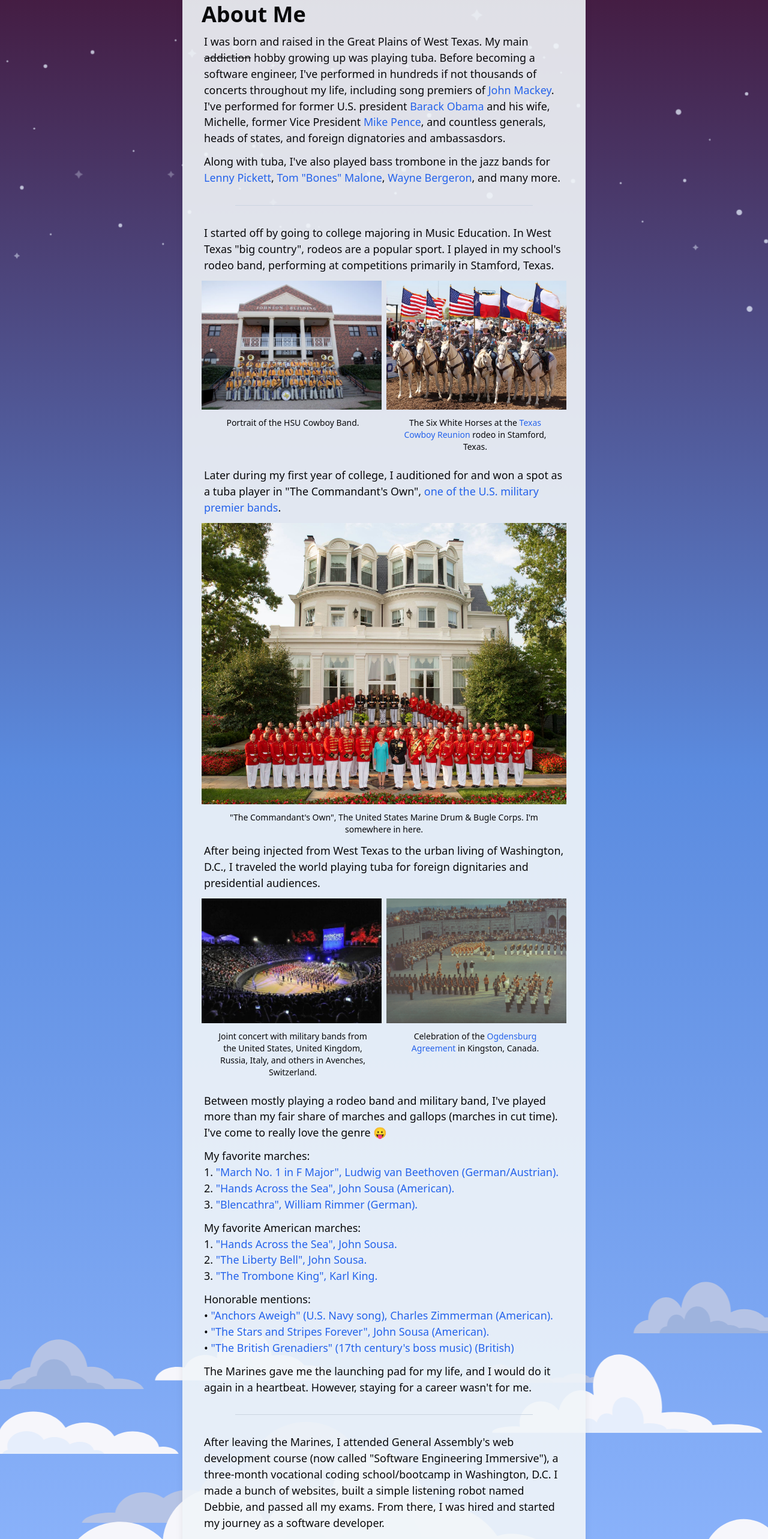
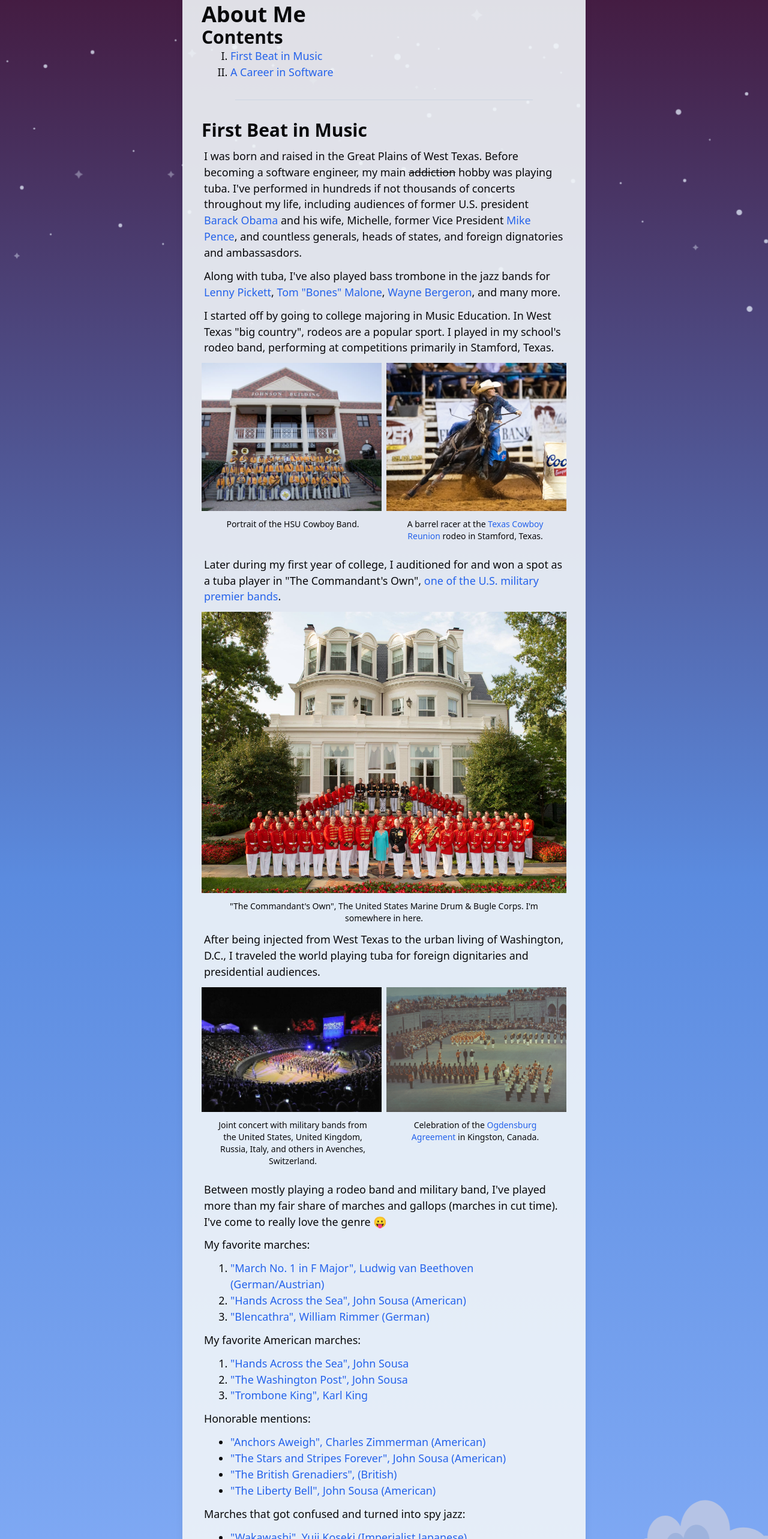
Before and after one commit to bananabrann/brannan.cloud, a SvelteKit app: page /me in a window 1280 px wide. Shown: the part 60-2626 px from the top of the page at 60% size. Built offline with nearby package versions, Linux system fonts and the light colour scheme; a web font is replaced by a local one.

Commit message:
Changes pictures and move content

```diff
--- a/src/app.scss
+++ b/src/app.scss
@@ -13,6 +13,15 @@ h3 {
 }
 h4 {
 	@apply text-xl font-bold;
+}
+
+ol {
+	list-style-type: upper-roman;
+	margin-left: 3rem;
+}
+ul {
+	margin-left: 3rem;
+	list-style-type: disc;
 }
 
 // pre is used for code blocks. All styles should be essentially wiped,
--- a/src/routes/+layout.svelte
+++ b/src/routes/+layout.svelte
@@ -158,6 +158,10 @@
 		}
 	}
 
+	ul {
+		@apply list-none;
+	}
+
 	#cloud-board {
 		position: fixed;
 		width: 100%;
--- a/src/routes/me/+page.svelte
+++ b/src/routes/me/+page.svelte
@@ -4,20 +4,28 @@
 	import unitPhoto from "$lib/assets/jpeg/db.jpg";
 	import avenchesPhoto from "$lib/assets/jpeg/avenches.jpg";
 	import fhgPhoto from "$lib/assets/jpeg/fhg-1954.jpg";
-	import horsePhoto from "$lib/assets/jpeg/horses.jpg";
+	import horsePhoto from "$lib/assets/png/horse.png";
 	import cowboyBandPhoto from "$lib/assets/jpeg/cbb.jpg";
 </script>
 
 <ReadingPage>
 	<h1>About Me</h1>
+
+	<h2>Contents</h2>
+	<ol>
+		<li><a href="#first-beat">First Beat in Music</a></li>
+		<li><a href="#career-in-software">A Career in Software</a></li>
+	</ol>
+
+	<SimpleLine />
+
+	<h2 id="first-beat">First Beat in Music</h2>
+
 	<!-- prettier-ignore -->
 	<p>
-		I was born and raised in the Great Plains of West Texas. My main <del>addiction</del>
-		hobby growing up was playing tuba. Before becoming a software engineer, I've performed
-		in hundreds if not thousands of concerts throughout my life, including song premiers of
-		<a href="https://en.wikipedia.org/wiki/John_Mackey_(composer)" target="_blank">John Mackey</a>.
-
-		I've performed for former U.S. president
+		I was born and raised in the Great Plains of West Texas. Before becoming a software engineer,
+		my main <del>addiction</del> hobby was playing tuba. I've performed in hundreds if not
+		thousands of concerts throughout my life, including audiences of former U.S. president
 		<a href="https://en.wikipedia.org/wiki/Barack_Obama" target="_blank">Barack Obama</a>
 		and his wife, Michelle, former Vice President
 		<a href="https://en.wikipedia.org/wiki/Mike_Pence" target="_blank">Mike Pence</a>, and
@@ -31,8 +39,6 @@
 		<a href="https://en.wikipedia.org/wiki/Tom_Malone_(musician)" target="_blank">Tom "Bones" Malone</a>,
 		<a href="https://en.wikipedia.org/wiki/Wayne_Bergeron">Wayne Bergeron</a>, and many more.
 	</p>
-
-	<SimpleLine />
 
 	<p>
 		I started off by going to college majoring in Music Education. In West Texas "big country",
@@ -51,7 +57,7 @@
 	<div class="flex text-sm mx-1 gap-2 text-center">
 		<p class="w-full px-4">Portrait of the HSU Cowboy Band.</p>
 		<p class="w-full px-4">
-			The Six White Horses at the <a
+			A barrel racer at the <a
 				href="https://en.wikipedia.org/?title=Texas_Cowboy_Reunion&redirect=no"
 				target="_blank">Texas Cowboy Reunion</a
 			> rodeo in Stamford, Texas.
@@ -102,36 +108,50 @@
 		marches and gallops (marches in cut time). I've come to really love the genre 😛
 	</p>
 
-	<!-- prettier-ignore -->
-	<p>
-		My favorite marches: <br />
-		1. <a href="https://youtu.be/Fb9HkJam-WI" target="_blank">"March No. 1 in F Major", Ludwig van Beethoven (German/Austrian).</a><br>
-		2. <a href="https://youtu.be/W4x3LFlnfcg" target="_blank">"Hands Across the Sea", John Sousa (American).</a><br>
-		3. <a href="https://youtu.be/GF-8-avIdYI" target="_blank">"Blencathra", William Rimmer (German).</a>
-	</p>
+	<p>My favorite marches:</p>
 
 	<!-- prettier-ignore -->
-	<p>
-		My favorite American marches: <br />
-		1. <a href="https://youtu.be/W4x3LFlnfcg" target="_blank">"Hands Across the Sea", John Sousa.</a><br>
-		2. <a href="https://youtu.be/EZeU5COPFEI" target="_blank">"The Liberty Bell", John Sousa.</a><br>
-		3. <a href="https://youtu.be/37Ps_YDFQJg" target="_blank">"The Trombone King", Karl King.</a>
-	</p>
+	<ol class="list-decimal">
+		<li><a href="https://youtu.be/Fb9HkJam-WI" target="_blank">"March No. 1 in F Major", Ludwig van Beethoven (German/Austrian)</a></li>
+		<li><a href="https://youtu.be/W4x3LFlnfcg" target="_blank">"Hands Across the Sea", John Sousa (American)</a></li>
+		<li><a href="https://youtu.be/GF-8-avIdYI" target="_blank">"Blencathra", William Rimmer (German)</a></li>
+	</ol>
+
+	<p>My favorite American marches:</p>
 
 	<!-- prettier-ignore -->
-	<p>
-		Honorable mentions: <br />
-		• <a href="https://youtu.be/ln-3VMr7l-Y" target="_blank">"Anchors Aweigh" (U.S. Navy song), Charles Zimmerman (American).</a><br>
-		• <a href="https://youtu.be/a-7XWhyvIpE&t=57" target="_blank">"The Stars and Stripes Forever", John Sousa (American).</a><br>
-		• <a href="https://youtu.be/jZzHK4iJ1jM">"The British Grenadiers" (17th century's boss music) (British)</a>
-	</p>
+	<ol class="list-decimal">
+		<li><a href="https://youtu.be/W4x3LFlnfcg" target="_blank">"Hands Across the Sea", John Sousa</a></li>
+		<li><a href="https://youtu.be/peidgSY8A50" target="_blank">"The Washington Post", John Sousa</a></li>
+		<li><a href="https://youtu.be/37Ps_YDFQJg" target="_blank">"Trombone King", Karl King</a></li>
+	</ol>
+
+	<p>Honorable mentions:</p>
+
+	<!-- prettier-ignore -->
+	<ul>
+		<li><a href="https://youtu.be/ln-3VMr7l-Y" target="_blank">"Anchors Aweigh", Charles Zimmerman (American)</a></li>
+		<li><a href="https://youtu.be/a-7XWhyvIpE&t=57" target="_blank">"The Stars and Stripes Forever", John Sousa (American)</a></li>
+		<li><a href="https://youtu.be/jZzHK4iJ1jM">"The British Grenadiers", (British)</a></li>
+		<li><a href="https://youtu.be/EZeU5COPFEI" target="_blank">"The Liberty Bell", John Sousa (American)</a></li>
+	</ul>
+
+	<p>Marches that got confused and turned into spy jazz:</p>
+
+	<!-- prettier-ignore -->
+	<ul>
+		<li><a href="https://youtu.be/cM8SLX6fa40" target="_blank">"Wakawashi", Yuji Koseki (Imperialist Japanese)</a></li>
+	</ul>
+
+	<SimpleLine />
+
+	<h2 id="career-in-software">A Career in Software</h2>
 
 	<p>
 		The Marines gave me the launching pad for my life, and I would do it again in a heartbeat.
 		However, staying for a career wasn't for me.
 	</p>
 
-	<SimpleLine />
 	<p>
 		After leaving the Marines, I attended General Assembly's web development course (now called
 		"Software Engineering Immersive"), a three-month vocational coding school/bootcamp in
```
Also changed, not shown: src/lib/assets/jpeg/horses.jpg (deleted), src/lib/assets/png/horse.png (added).
